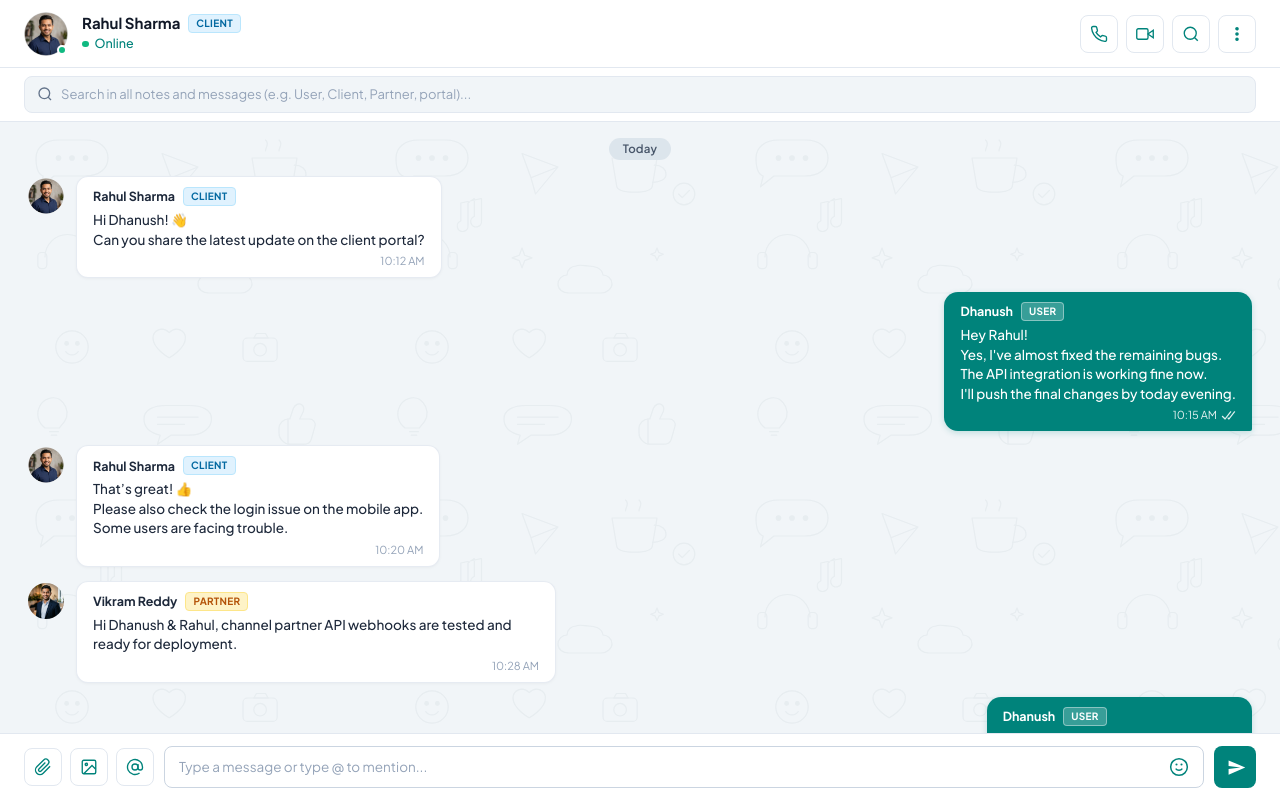
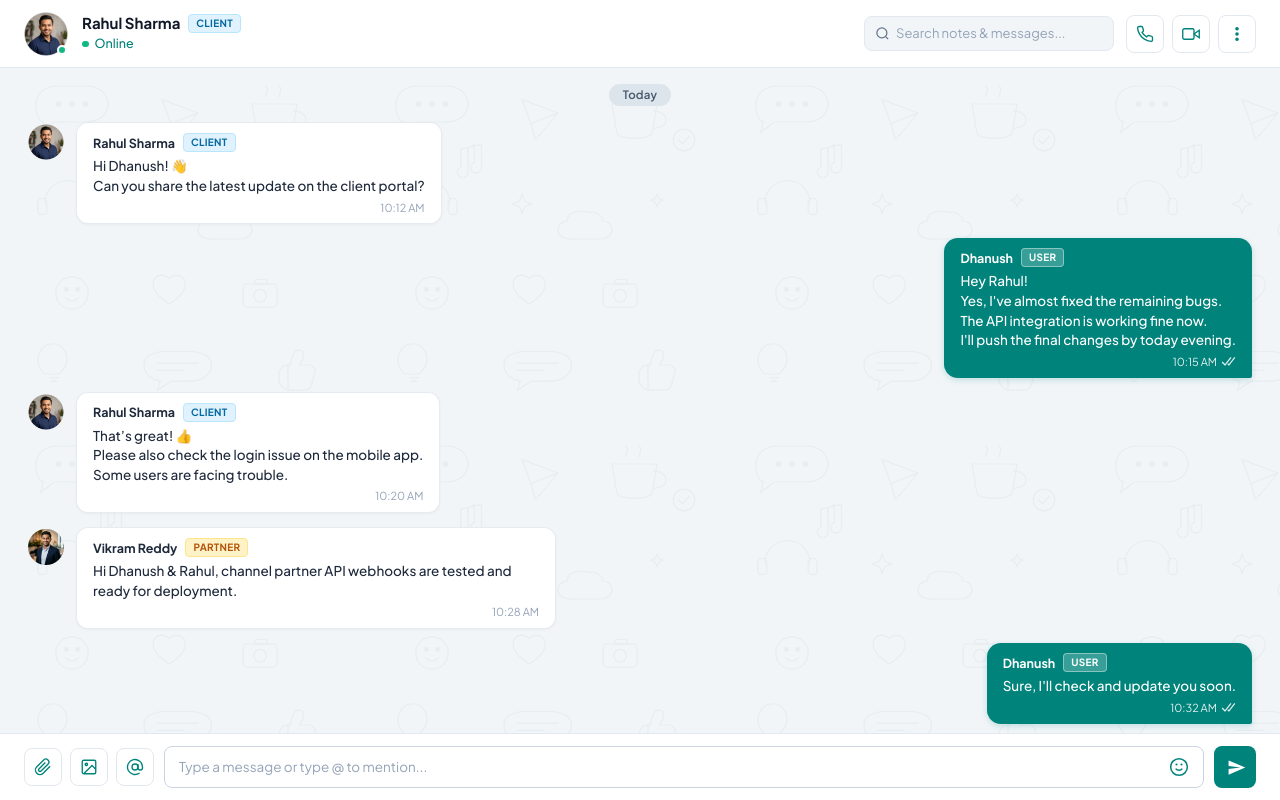
Before and after one commit to dhanushram24/chat-app, a plain HTML site: page index.html in a window 1280 px wide. Drawn offline with nearby package versions, Linux system fonts and the light colour scheme.

Commit message:
Move search bar to top right header next to action buttons

```diff
--- a/css/style.css
+++ b/css/style.css
@@ -178,48 +178,44 @@
   fill: none;
 }
 
-/* ---------------------------------------------------------
-   2. Chat Search Bar (Filter in All Notes & Messages)
-   --------------------------------------------------------- */
-.chat-search-bar {
-  background-color: var(--white);
-  border-bottom: 1px solid var(--border-color);
-  padding: 8px 24px;
+/* Header Right Container (Search + Action Buttons) */
+.chat-header-right {
   display: flex;
   align-items: center;
-  flex-shrink: 0;
-  z-index: 15;
+  gap: 12px;
 }
 
-.search-input-wrapper {
+/* Header Search Wrapper */
+.header-search-wrapper {
   position: relative;
-  width: 100%;
+  width: 250px;
   display: flex;
   align-items: center;
   background-color: #f1f5f8;
   border: 1px solid var(--border-color);
   border-radius: 8px;
-  padding: 3px 12px;
-  transition: all 0.2s ease;
+  padding: 2px 10px;
+  transition: all 0.25s ease;
 }
 
-.search-input-wrapper:focus-within {
+.header-search-wrapper:focus-within {
+  width: 310px;
   background-color: var(--white);
   border-color: var(--primary-teal);
   box-shadow: 0 0 0 2px rgba(0, 131, 123, 0.12);
 }
 
 .search-icon {
-  width: 16px;
-  height: 16px;
+  width: 15px;
+  height: 15px;
   stroke: #64748b;
   stroke-width: 2;
   fill: none;
-  margin-right: 8px;
+  margin-right: 6px;
   flex-shrink: 0;
 }
 
-.chat-search-field {
+.header-search-field {
   flex: 1;
   border: none;
   background: transparent;
@@ -228,9 +224,10 @@
   color: #1e293b;
   padding: 5px 0;
   font-family: inherit;
+  width: 100%;
 }
 
-.chat-search-field::placeholder {
+.header-search-field::placeholder {
   color: #94a3b8;
 }
 
@@ -252,8 +249,8 @@
 }
 
 .btn-clear-search svg {
-  width: 14px;
-  height: 14px;
+  width: 13px;
+  height: 13px;
   stroke: currentColor;
   stroke-width: 2.2;
 }
@@ -848,8 +845,11 @@
   .chat-header {
     padding: 8px 12px;
   }
-  .chat-tabs-bar {
-    padding: 6px 12px;
+  .header-search-wrapper {
+    width: 150px;
+  }
+  .header-search-wrapper:focus-within {
+    width: 180px;
   }
   .chat-body-container {
     padding: 12px 14px;
--- a/index.html
+++ b/index.html
@@ -41,6 +41,29 @@
         </div>
       </div>
 
+      <!-- Right: Search Bar & Action Buttons -->
+      <div class="chat-header-right">
+        <!-- Top Right Search Bar -->
+        <div class="header-search-wrapper">
+          <svg class="search-icon" viewBox="0 0 24 24">
+            <circle cx="11" cy="11" r="8"/>
+            <line x1="21" y1="21" x2="16.65" y2="16.65"/>
+          </svg>
+          <input
+            type="text"
+            id="chat-search-input"
+            class="header-search-field"
+            placeholder="Search notes & messages..."
+            autocomplete="off"
+          >
+          <button class="btn-clear-search hidden" id="btn-clear-search" title="Clear search">
+            <svg viewBox="0 0 24 24">
+              <line x1="18" y1="6" x2="6" y2="18"/>
+              <line x1="6" y1="6" x2="18" y2="18"/>
+            </svg>
+          </button>
+        </div>
+
         <!-- Header Action Buttons -->
         <div class="chat-header-actions">
           <!-- Call Button -->
@@ -58,14 +81,6 @@
             </svg>
           </button>
 
-        <!-- Search Button -->
-        <button class="btn btn-default btn-header-action" title="Search messages" id="btn-search">
-          <svg viewBox="0 0 24 24">
-            <circle cx="11" cy="11" r="8"/>
-            <line x1="21" y1="21" x2="16.65" y2="16.65"/>
-          </svg>
-        </button>
-
           <!-- More Options Menu -->
           <button class="btn btn-default btn-header-action" title="More options" id="btn-more">
             <svg viewBox="0 0 24 24">
@@ -75,30 +90,8 @@
             </svg>
           </button>
         </div>
+      </div>
     </header>
-
-    <!-- 2. Chat Search Bar (Search in all notes & messages) -->
-    <div class="chat-search-bar">
-      <div class="search-input-wrapper">
-        <svg class="search-icon" viewBox="0 0 24 24">
-          <circle cx="11" cy="11" r="8"/>
-          <line x1="21" y1="21" x2="16.65" y2="16.65"/>
-        </svg>
-        <input
-          type="text"
-          id="chat-search-input"
-          class="chat-search-field"
-          placeholder="Search in all notes and messages (e.g. User, Client, Partner, portal)..."
-          autocomplete="off"
-        >
-        <button class="btn-clear-search hidden" id="btn-clear-search" title="Clear search">
-          <svg viewBox="0 0 24 24">
-            <line x1="18" y1="6" x2="6" y2="18"/>
-            <line x1="6" y1="6" x2="18" y2="18"/>
-          </svg>
-        </button>
-      </div>
-    </div>
 
     <!-- 3. Chat Stream / Body -->
     <main class="chat-body-container" id="chat-messages-container">
```
Lines whose indentation alone changed are shown as unchanged.
